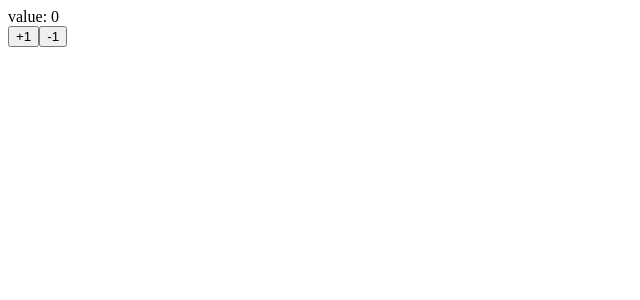
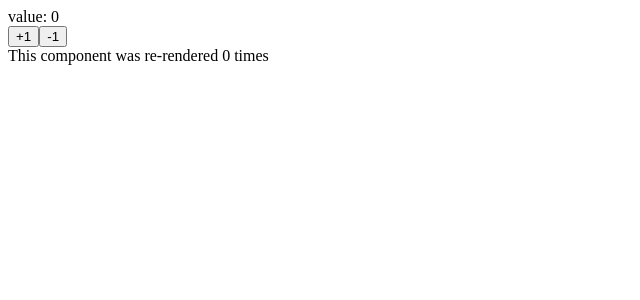
Before and after one commit to sasakei/react-app-in-typescript, a React (Create React App) app: page / in a window 1280 px wide. Shown: the top 300 px of the page, without its empty margins (0-640 px from the left). Built offline with nearby package versions, Linux system fonts and the light colour scheme; the HTML template or start-up script is replaced by a standard one.

Commit message:
useRef-useEffect

```diff
--- a/src/Counter.tsx
+++ b/src/Counter.tsx
@@ -1,4 +1,4 @@
-import React, { useState, ReactFragment } from 'react';
+import React, { useRef, useState, useEffect, ReactFragment } from 'react';
 
 const Counter: React.FC<{}> = () => {
   const [value, setValue] = useState<number>(0);
@@ -11,11 +11,17 @@ const Counter: React.FC<{}> = () => {
     setValue((prevState) => prevState - 1);
   };
 
+  const renderTimes = useRef(0);
+  useEffect(() => {
+    renderTimes.current += 1;
+  });
+
   return (
     <div>
       <div>value: {value}</div>
       <button onClick={increment}> +1</button>
       <button onClick={decrement}>-1</button>
+      <div>This component was re-rendered {renderTimes.current} times</div>
     </div>
   );
 };
```
